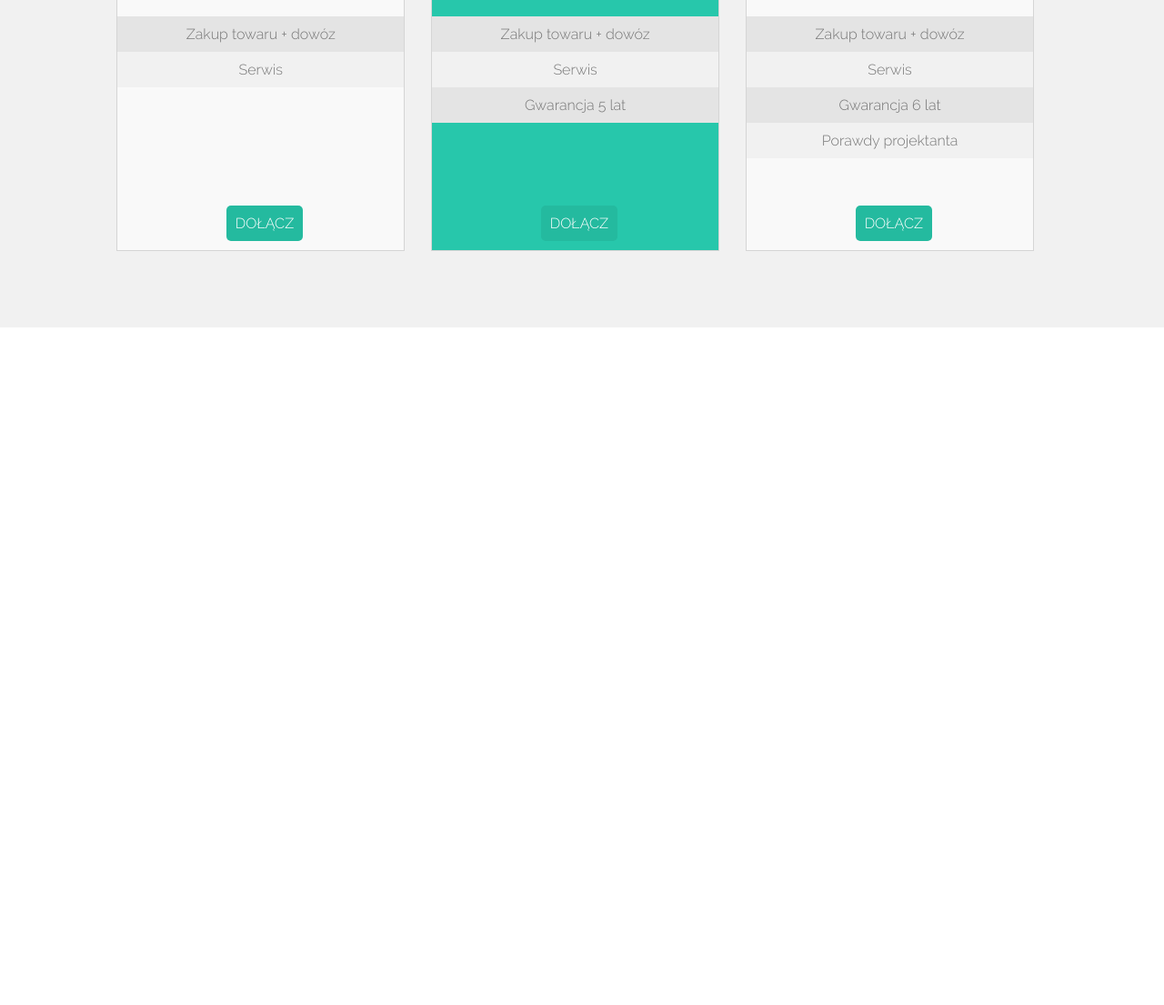
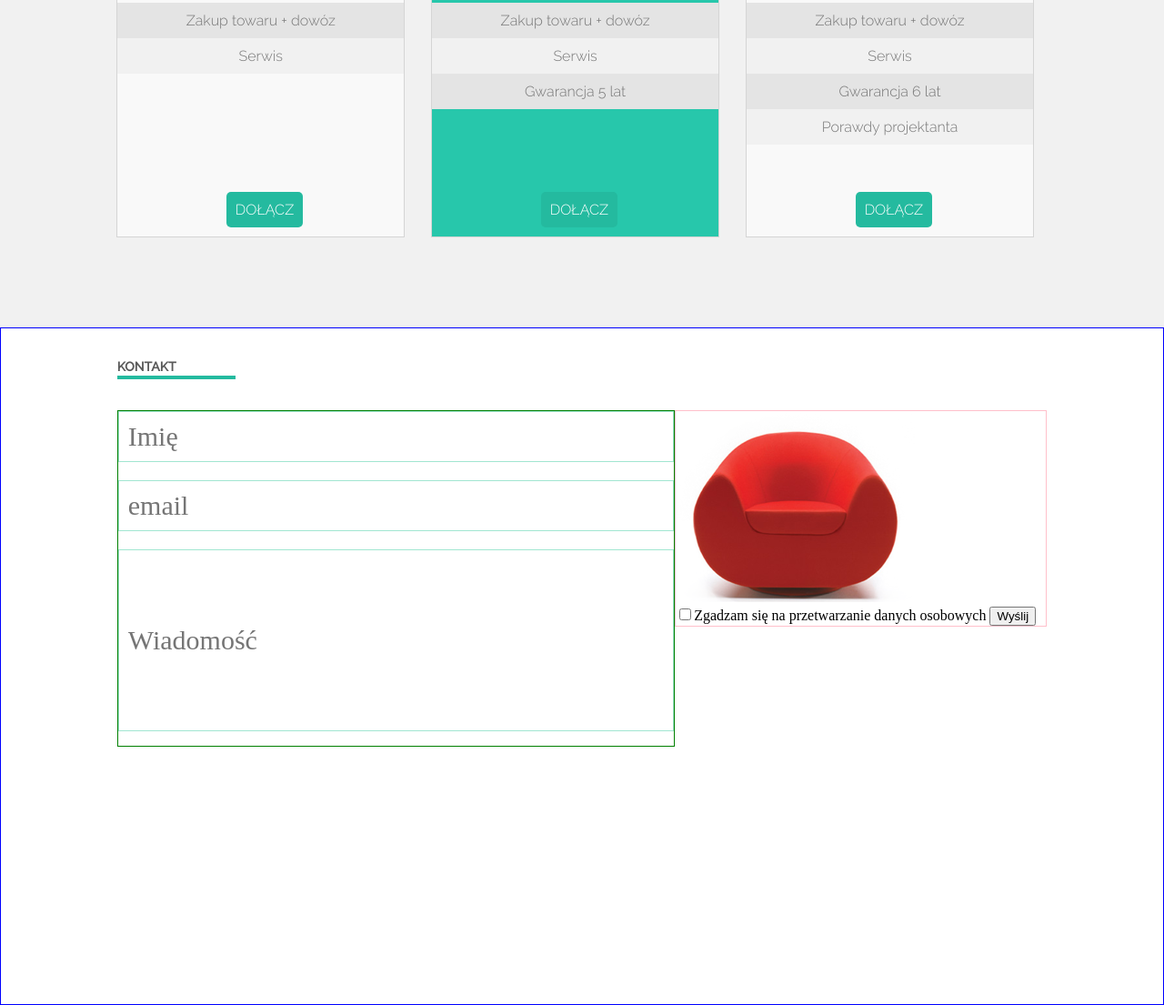
Before and after one commit to mkociszewska/sit_on_chair_website, a plain HTML site: page index.html in a window 1280 px wide. Shown: the part 1257-2362 px from the top of the page at 91% size. Before the commit the page ends 1617 px from the top, so only its background shows below. Drawn offline with Linux system fonts and the light colour scheme; a web font is replaced by a local one.

Commit message:
Added section contact section

```diff
--- a/index.html
+++ b/index.html
@@ -66,7 +66,7 @@
 
 <section class="cennik">
     <div class="main_width">
-        <h3>Cennik<br><span class="linia"></span></h3>
+        <h3 class="head">Cennik<br><span class="linia"></span></h3>
 
         <div class="box_cennik cennik_left">
             <h2>basic plan</h2>
@@ -119,23 +119,35 @@
 
     </div>
 </section>
+<section class="kontakt">
+    <div class="main_width">
+        <h3 class="head">Kontakt<br><span class="linia"></span></h3>
+        <div class="lewyformularz">
+            <form class="leftform">
+                <input type="text" name="imie" placeholder="Imię" class="form-control"/>
+                <input type="email" name="email" placeholder="email" class="form-control"/>
+                <input type="text" name="wiadomosc" placeholder="Wiadomość" class="form-control wiadomosc"/>
+            </form>
+         </div>
+        <div class="prawyformularz">
+            <img src="images/red_chair.png"/>
+            <form class="rightform">
+                <input type="checkbox" class="css-checkbox"/><label>Zgadzam się na przetwarzanie danych osobowych</label>
+                <button type="submit" name="wyslij" class="wyslij">Wyślij</button>
+            </form>
+            <!--<div class="zgadzam_sie">-->
+                <!--<img src="images/form_ok.jpg"/>-->
+                <!--<p>Zgadzam się na przetwarzanie danych osobowych</p>-->
+            <!--</div>-->
+            <!--<a href="/" class="wyslij">wyślij</a>-->
+        </div>
+</section>
 
 <footer>
     <div class="main_width">
-
     </div>
 </footer>
 
 
-
-<!--<div class="main_container">-->
-    <!--<nav>-->
-        <!--<p>sit on chair</p>-->
-        <!--<ul>-->
-            <!--<li></li>-->
-        <!--</ul>-->
-    <!--</nav>-->
-<!--</div>-->
-
 </body>
 </html>
```
